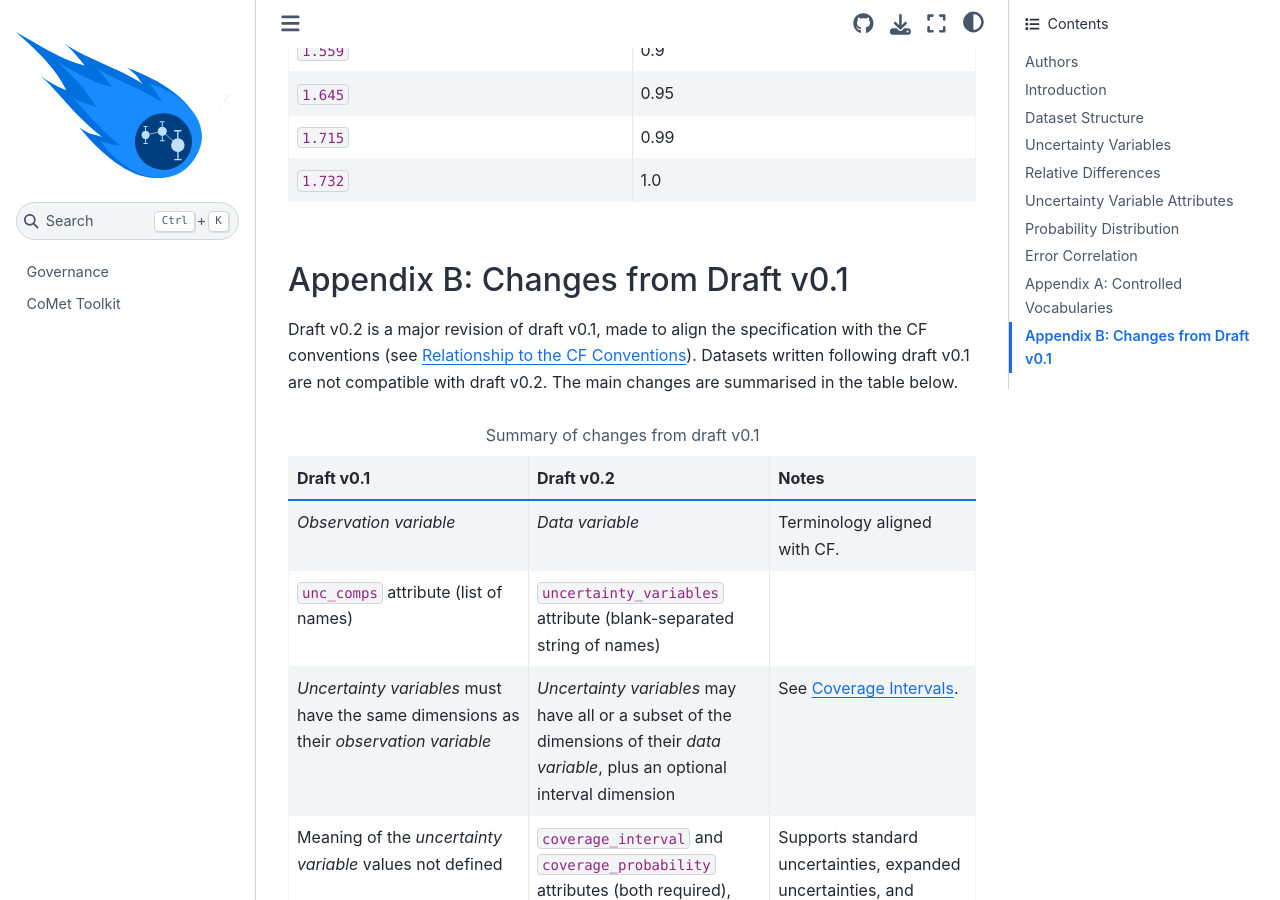
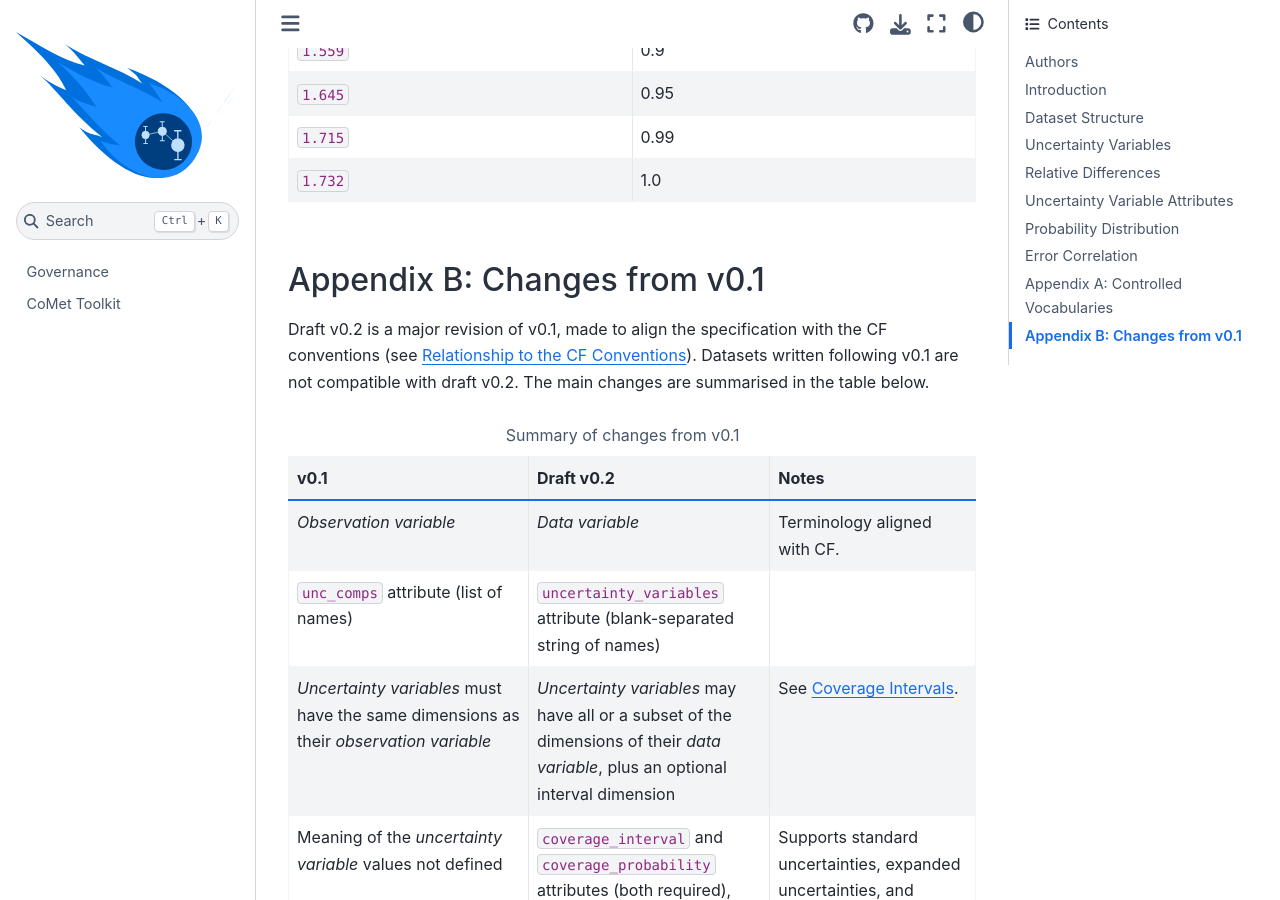
Before and after one commit to comet-toolkit/unc_website, a Sphinx documentation site: the page built from source/specification/draft-v0.2/unc_specification.rst, in a window 1280 px wide and 900 px high, scrolled down 31731 px. Built offline with Sphinx 7.4.7 and the Sphinx Book theme 1.1.4, drawn with Linux system fonts in a browser that asks for light colours; pages that are not in the unit, such as notebooks, are missing from menus; the version number could not be read and is left out; some of the changed text lies outside the part shown.

Commit message:
Release v0.1 of the UNC specification, keeping v0.2 as a draft
v0.1 has been implemented in obsarray and used in the CoMet training
material, so it is no longer a draft.

- Rename source/specification/draft-v0.1 to v0.1 (content unchanged)
- Redirect the old draft-v0.1 page URL to v0.1, keeping any #section
  anchor, so existing links (e.g. in the CoMet training notebooks) work
- Sort specification versions by version number, so draft-v0.2 is
  listed before v0.1
- Refer to "v0.1" rather than "draft v0.1" in draft v0.2
- Update the site banner to say that v0.2 is the draft

```diff
--- a/source/conf.py
+++ b/source/conf.py
@@ -86,7 +86,7 @@ html_theme = "sphinx_book_theme"
 # documentation.
 
 html_theme_options = {
-    "announcement": "This site is a pre-release draft",
+    "announcement": "UNC v0.2 is a draft, proposed for inclusion in the CF conventions",
     "repository_url": "https://github.com/comet-toolkit/unc_website",
     "use_repository_button": True,
     "show_prev_next": False,
@@ -100,6 +100,10 @@ html_theme_options = {
 # relative to this directory. They are copied after the builtin static files,
 # so a file named "default.css" will overwrite the builtin "default.css".
 html_static_path = ["_static"]
+
+# Add any paths that contain extra files to copy to the root of the HTML
+# output, e.g. redirects from old page URLs.
+html_extra_path = ["_redirects"]
 
 # -- Options for HTMLHelp output ---------------------------------------
 
--- a/source/make_spec_versions.py
+++ b/source/make_spec_versions.py
@@ -1,5 +1,6 @@
 """unc_website.source.make_spec_version_toc - module containing function to build TOC page for different specification versions"""
 import os.path
+import re
 from os import listdir, makedirs
 from os.path import isdir, dirname, abspath
 from os.path import join as pjoin
@@ -34,6 +35,11 @@ PDF_VERS_SUBHEADER = ("PDF Versions\n"
                       "------------\n\n")
 
 
+def _version_key(spec_ver: str):
+    """Sort key from the version number in a spec version folder name, e.g. "draft-v0.2" -> (0, 2)"""
+    return tuple(int(n) for n in re.findall(r"\d+", spec_ver))
+
+
 def make_spec_version_toc(spec_dir: str):
     """
     Produces "spec_toc.rst" in `spec_dir` - containing TOC for spec versions and links to PDF versions
@@ -48,7 +54,7 @@ def make_spec_version_toc(spec_dir: str):
     page_content += HEADER
 
     # each version of the spec is a separate folder in the spec_dir, listed newest first
-    spec_vers = sorted([f for f in listdir(spec_dir) if isdir(pjoin(spec_dir, f))], reverse=True)
+    spec_vers = sorted([f for f in listdir(spec_dir) if isdir(pjoin(spec_dir, f))], key=_version_key, reverse=True)
     spec_vers_toc_paths = [f"{f}/unc_specification" for f in spec_vers]
     spec_vers_urls = [f"{PDF_URL}/{f}/unc_specification_{f}.pdf" for f in spec_vers]
 
--- a/source/specification/draft-v0.2/unc_specification.rst
+++ b/source/specification/draft-v0.2/unc_specification.rst
@@ -33,13 +33,13 @@ The goal of this Uncertainty metadata Naming Conventions (UNC) specification is
 Relationship to the CF Conventions
 ----------------------------------
 
-Draft v0.2 is a major revision of draft v0.1. It was developed in collaboration with the CF community, and has been proposed for inclusion in the CF conventions as a new chapter, "Uncertainty" (see `CF pull request #661`_, and the associated discussion in `CF issue #660`_). This version of the specification is aligned with that proposal, and will be kept aligned with it as it progresses through the CF review process.
+Draft v0.2 is a major revision of v0.1. It was developed in collaboration with the CF community, and has been proposed for inclusion in the CF conventions as a new chapter, "Uncertainty" (see `CF pull request #661`_, and the associated discussion in `CF issue #660`_). This version of the specification is aligned with that proposal, and will be kept aligned with it as it progresses through the CF review process.
 
 This specification can be read on its own, but it builds on the wider CF conventions - for example, the definitions of the `units`, `units_metadata` and `standard_name` attributes. Where this specification depends on other parts of the CF conventions, links are given to the relevant sections of the `CF conventions document`_.
 
 Within CF, the uncertainty of a data variable has previously been expressed using an ancillary variable with the `standard_error` standard name modifier (see the `Ancillary Data <https://cfconventions.org/cf-conventions/cf-conventions.html#ancillary-data>`__ section of the CF conventions). The CF proposal deprecates this approach in favour of the *uncertainty variables* defined in this specification.
 
-The changes from draft v0.1 are summarised in :ref:`changes-from-v0.1`.
+The changes from v0.1 are summarised in :ref:`changes-from-v0.1`.
 
 Philosophy
 ----------
@@ -138,7 +138,7 @@ This specification defines the following categories of variables:
 
 * **Data Variables**
 
-  *Data variables* represent a multidimensional array of measured values. (These were called *observation variables* in draft v0.1.)
+  *Data variables* represent a multidimensional array of measured values. (These were called *observation variables* in v0.1.)
 
 * **Uncertainty Variables**
 
@@ -950,16 +950,16 @@ For convenience, :ref:`Table A.5 <table-coverage-probabilities-gaussian>` and :r
 
 .. _changes-from-v0.1:
 
-Appendix B: Changes from Draft v0.1
-===================================
+Appendix B: Changes from v0.1
+=============================
 
-Draft v0.2 is a major revision of draft v0.1, made to align the specification with the CF conventions (see :ref:`relationship-to-cf`). Datasets written following draft v0.1 are not compatible with draft v0.2. The main changes are summarised in the table below.
+Draft v0.2 is a major revision of v0.1, made to align the specification with the CF conventions (see :ref:`relationship-to-cf`). Datasets written following v0.1 are not compatible with draft v0.2. The main changes are summarised in the table below.
 
-.. list-table:: Summary of changes from draft v0.1
+.. list-table:: Summary of changes from v0.1
    :widths: 35 35 30
    :header-rows: 1
 
-   * - Draft v0.1
+   * - v0.1
      - Draft v0.2
      - Notes
    * - *Observation variable*
@@ -1005,11 +1005,11 @@ Draft v0.2 is a major revision of draft v0.1, made to align the specification wi
      - Error-correlation structural types `triangular` and `exponential`, and descriptions of error-correlation by non-standardised text (form 3a)
      - See :ref:`Table A.3 <table-structural-types>`.
 
-The example below shows the final example dataset from draft v0.1 updated to follow draft v0.2. In draft v0.1, the uncertainty values were implicitly standard uncertainties, and `u_noise` was a fractional uncertainty because it had no `units` attribute.
+The example below shows the final example dataset from v0.1 updated to follow draft v0.2. In v0.1, the uncertainty values were implicitly standard uncertainties, and `u_noise` was a fractional uncertainty because it had no `units` attribute.
 
-.. admonition:: Example 11. Draft v0.1 example updated to follow draft v0.2
+.. admonition:: Example 11. v0.1 example updated to follow draft v0.2
 
-    Draft v0.1:
+    v0.1:
 
     .. code-block::
 
```
Also changed, not shown: source/_redirects/specification/draft-v0.1/unc_specification.html (added, +14 -0 lines), source/specification/v0.1/unc_specification.rst (renamed from source/specification/draft-v0.1/unc_specification.rst).
